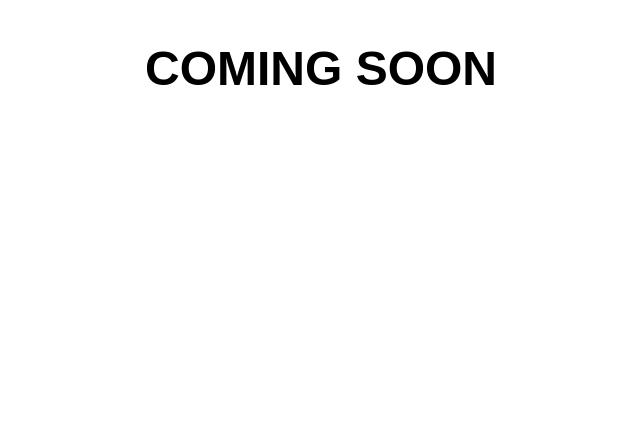
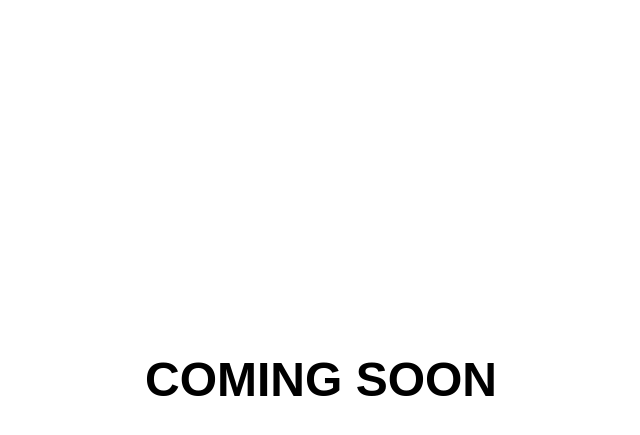
Before and after one commit to Touges/touges, a plain HTML site: page index.html in a window 1280 px wide. Shown: the part 77-512 px from the top of the page, without its empty margins (319-959 px from the left). Drawn offline with Linux system fonts and the light colour scheme.

Commit message:
Update index.html

```diff
--- a/index.html
+++ b/index.html
@@ -2,7 +2,7 @@
 <html lang="en">
 <head>
   <meta charset="UTF-8">
-  <title>Coming Soon</title>
+  <title>Touges</title>
   <meta name="viewport" content="width=device-width, initial-scale=1.0">
   <style>
     body {
@@ -11,25 +11,32 @@
       background-color: white;
       color: black;
       font-family: Arial, sans-serif;
+      height: 100vh;
+      display: flex;
+      flex-direction: column;
+    }
+
+    .container {
       display: flex;
       flex-direction: column;
       align-items: center;
-      min-height: 100vh;
-      padding: 40px 20px;
-      box-sizing: border-box;
+      justify-content: center;
+      flex: 1;
       text-align: center;
+      padding: 20px;
     }
 
     .logo img {
       max-width: 80%;
-      height: auto;
       max-height: 150px;
-      margin-bottom: 40px;
+      margin: 40px auto 0;
+      display: block;
     }
 
     .coming-soon {
       font-size: 8vw;
       font-weight: bold;
+      margin-top: 40px;
     }
 
     @media (min-width: 768px) {
@@ -48,6 +55,8 @@
   <div class="logo">
     <img src="touges.png" alt="Logo">
   </div>
-  <div class="coming-soon">COMING SOON</div>
+  <div class="container">
+    <div class="coming-soon">COMING SOON</div>
+  </div>
 </body>
 </html>
```
